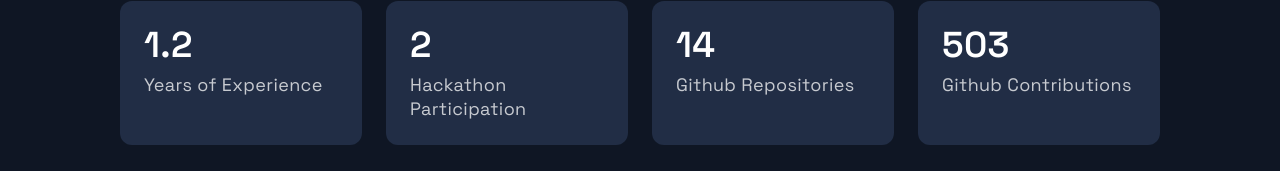
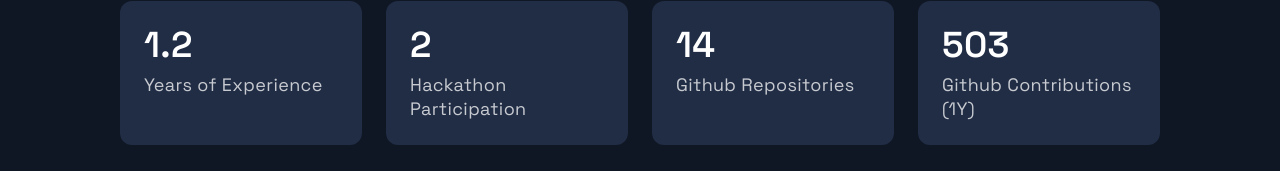
Before and after one commit to chrishadrian/personal-website, a Next.js app: page / in a window 1280 px wide. Shown: the part 3412-3583 px from the top of the page. Built offline with nearby package versions, Linux system fonts and the light colour scheme; no server answers.

Commit message:
Fixed last commit typo

```diff
--- a/src/components/Accomplishments/Accomplishments.js
+++ b/src/components/Accomplishments/Accomplishments.js
@@ -27,7 +27,7 @@ const Accomplishments = () => {
 				{data.map((card, index) => (
 					<Box key={index}>
 						<BoxNum>
-							{card.text === "Github Contributions (1y)"
+							{card.text === "Github Contributions"
 								? contributions
 								: card.number}
 						</BoxNum>
--- a/src/constants/constants.js
+++ b/src/constants/constants.js
@@ -77,5 +77,5 @@ export const data = [
 	{ number: 1.2, text: "Years of Experience" },
 	{ number: 2, text: "Hackathon Participation" },
 	{ number: 14, text: "Github Repositories" },
-	{ number: 503, text: "Github Contributions" },
+	{ number: 503, text: "Github Contributions (1Y)" },
 ];
```
